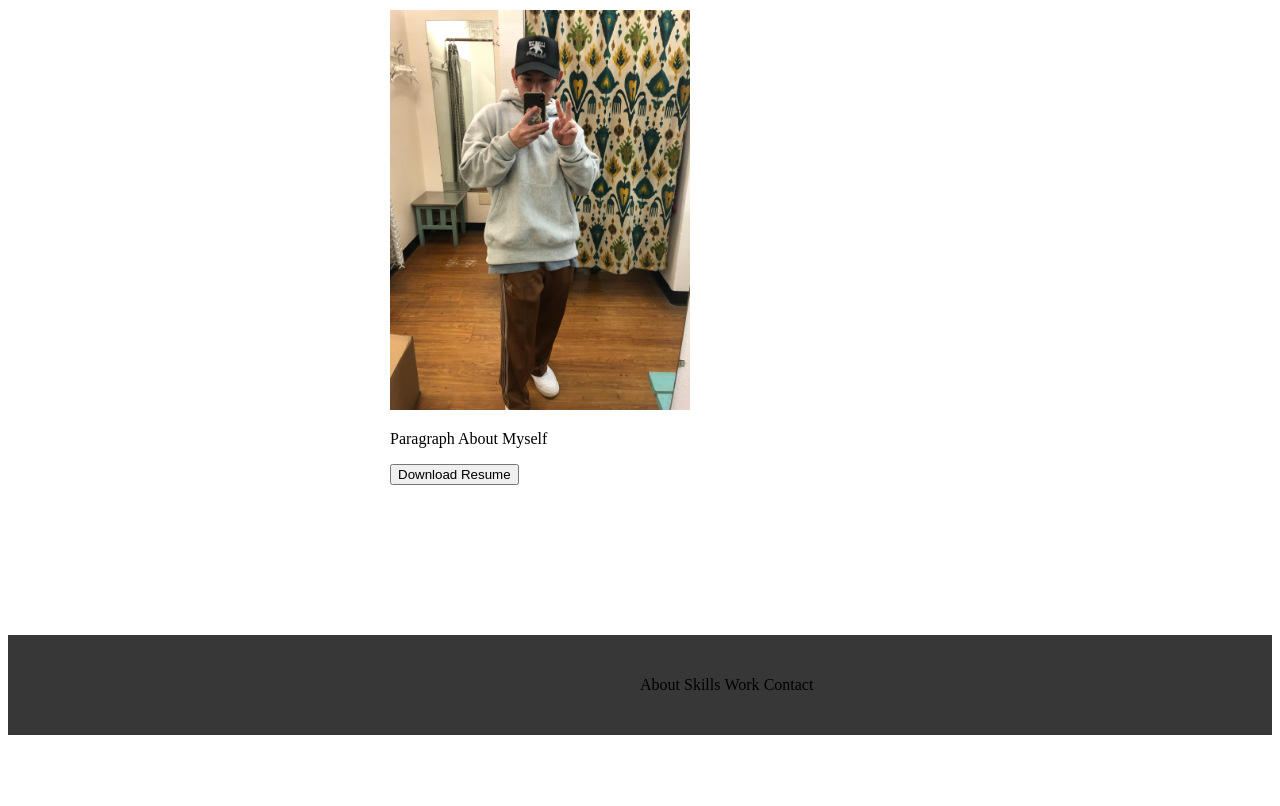
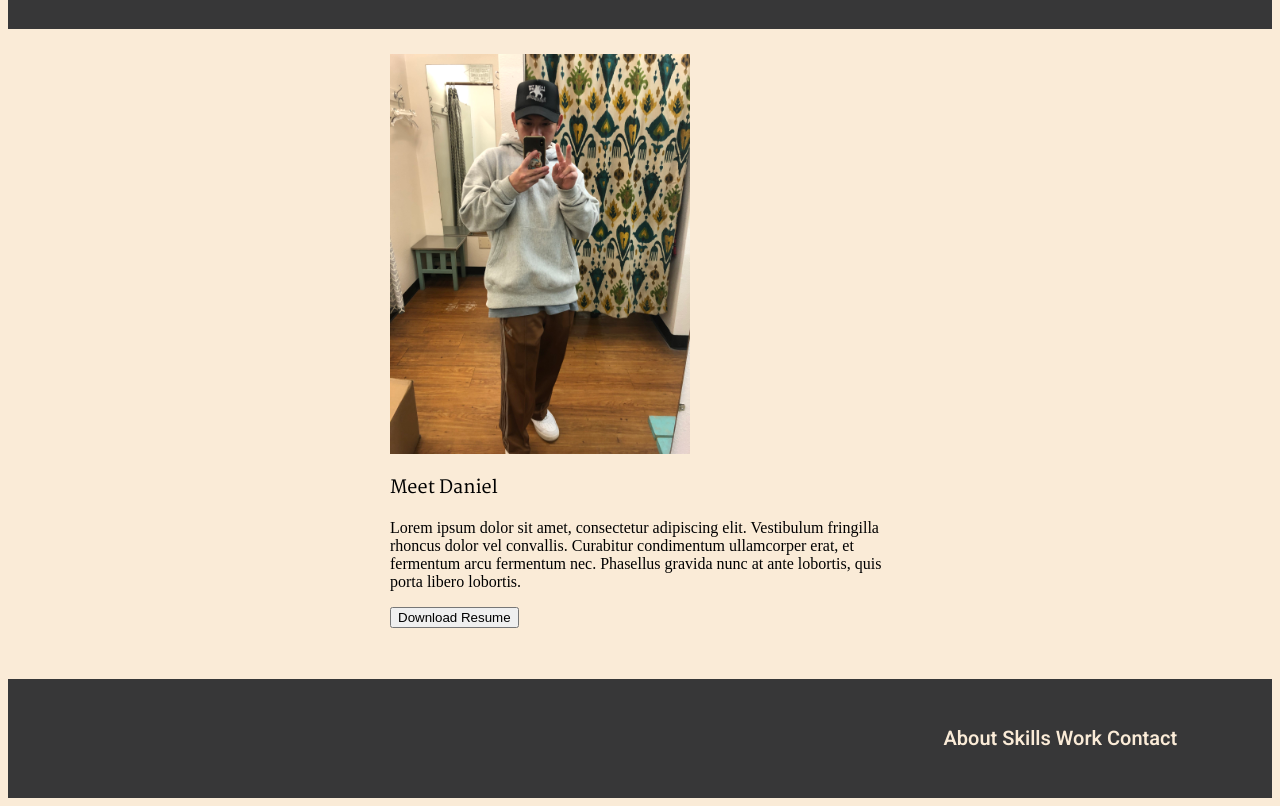
Before and after one commit to danieldeplata/UX_UI_HW_17, a plain HTML site: page index.html in a window 1280 px wide. Shown: the part 102-908 px from the top of the page. Before the commit the page ends 845 px from the top, so only its background shows below. Drawn offline with Linux system fonts and the light colour scheme.

Commit message:
HW17 Update 3
Updated fonts and menu placements

```diff
--- a/css/index.css
+++ b/css/index.css
@@ -1,4 +1,10 @@
 /* NAVBAR */
+
+.nav-items {
+    font-family: 'Heebo', sans-serif;
+    font-size: 20px;
+    color: antiquewhite;
+}
 
 .navigation {
     width: 100%;
@@ -23,7 +29,7 @@ nav {
 }
 
 ul {
-    width: 50%;
+    width: 25%;
     margin-left: auto;
 }
 
@@ -61,3 +67,16 @@ ul.footer {
     vertical-align: top;
     padding: 25px;
 }
+
+
+/* Other */
+
+body {
+    background-color: antiquewhite;
+}
+
+h1 {
+    font-family: 'Martel', serif;
+    font-size: large;
+    font-weight: 300;
+}
--- a/index.html
+++ b/index.html
@@ -6,6 +6,8 @@
     <meta http-equiv="X-UA-Compatible" content="IE=edge">
     <meta name="viewport" content="width=device-width, initial-scale=1.0">
     <link rel="stylesheet" href="../UX_UI_HW_17/css/index.css">
+    <link rel="preconnect" href="https://fonts.gstatic.com">
+    <link href="https://fonts.googleapis.com/css2?family=Heebo:wght@600&family=Martel:wght@600&display=swap" rel="stylesheet">
     <title>Daniel de Plata</title>
 </head>
 
@@ -15,7 +17,7 @@
             <img class="nav-img" src="Images/Personal Logo 1.png">
         </div>
         <nav class="inline-block">
-            <ul>
+            <ul class="nav-items">
                 <li class="inline-block">About</li>
                 <li class="inline-block">Skills</li>
                 <li class="inline-block">Work</li>
@@ -26,12 +28,15 @@
     <section class="heroImg">
         <div class="content">
             <img class="about-img" src="Images/IMG_7378.jpg">
-            <p>Paragraph About Myself</p>
+            <h1>Meet Daniel</h1>
+            <p>Lorem ipsum dolor sit amet, consectetur adipiscing elit. Vestibulum fringilla rhoncus dolor vel convallis. Curabitur condimentum ullamcorper erat, et fermentum arcu fermentum nec. Phasellus gravida nunc at ante lobortis, quis porta libero
+                lobortis.
+            </p>
             <button>Download Resume</button>
         </div>
     </section>
     <footer>
-        <ul>
+        <ul class="nav-items">
             <li class="inline-block">About</li>
             <li class="inline-block">Skills</li>
             <li class="inline-block">Work</li>
```
